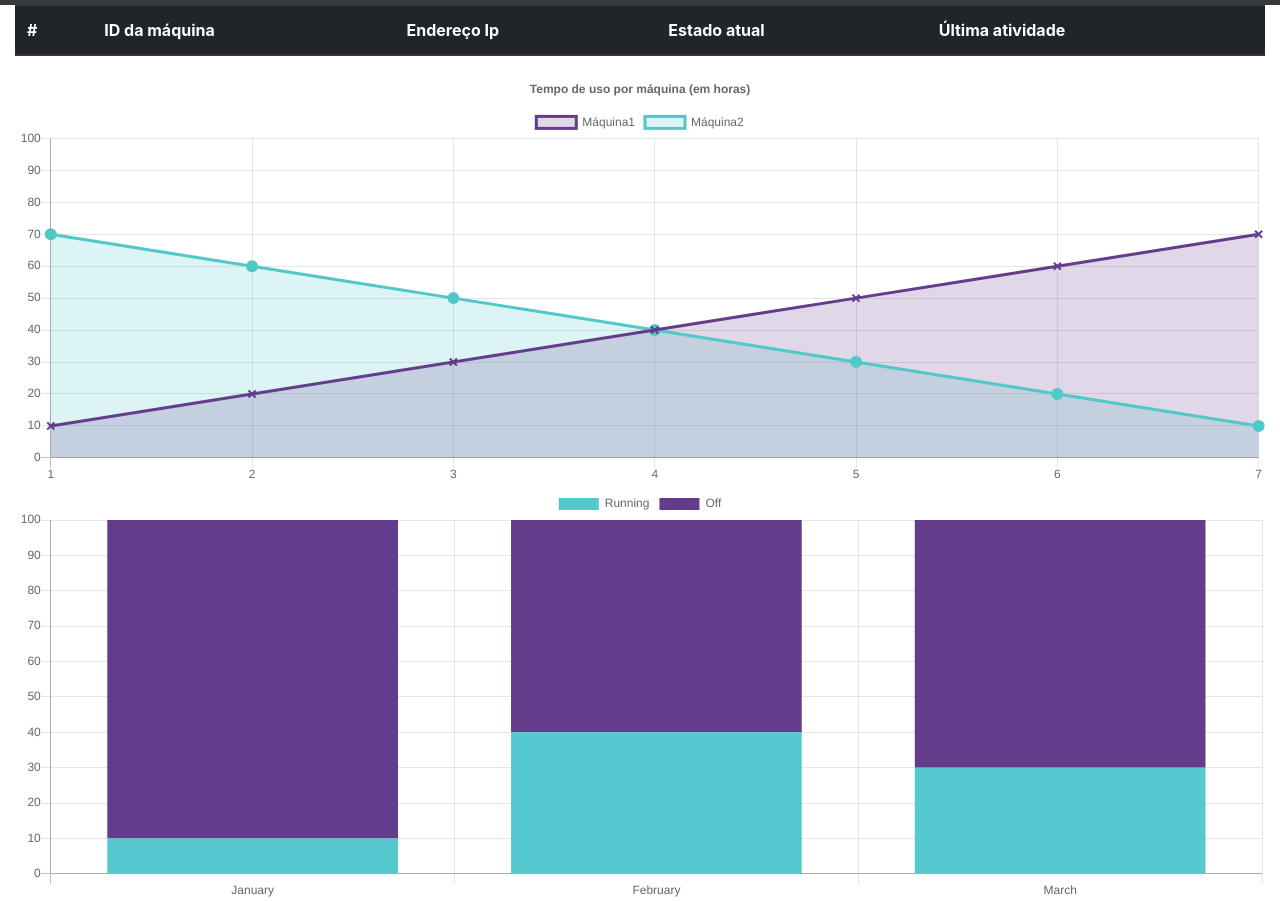
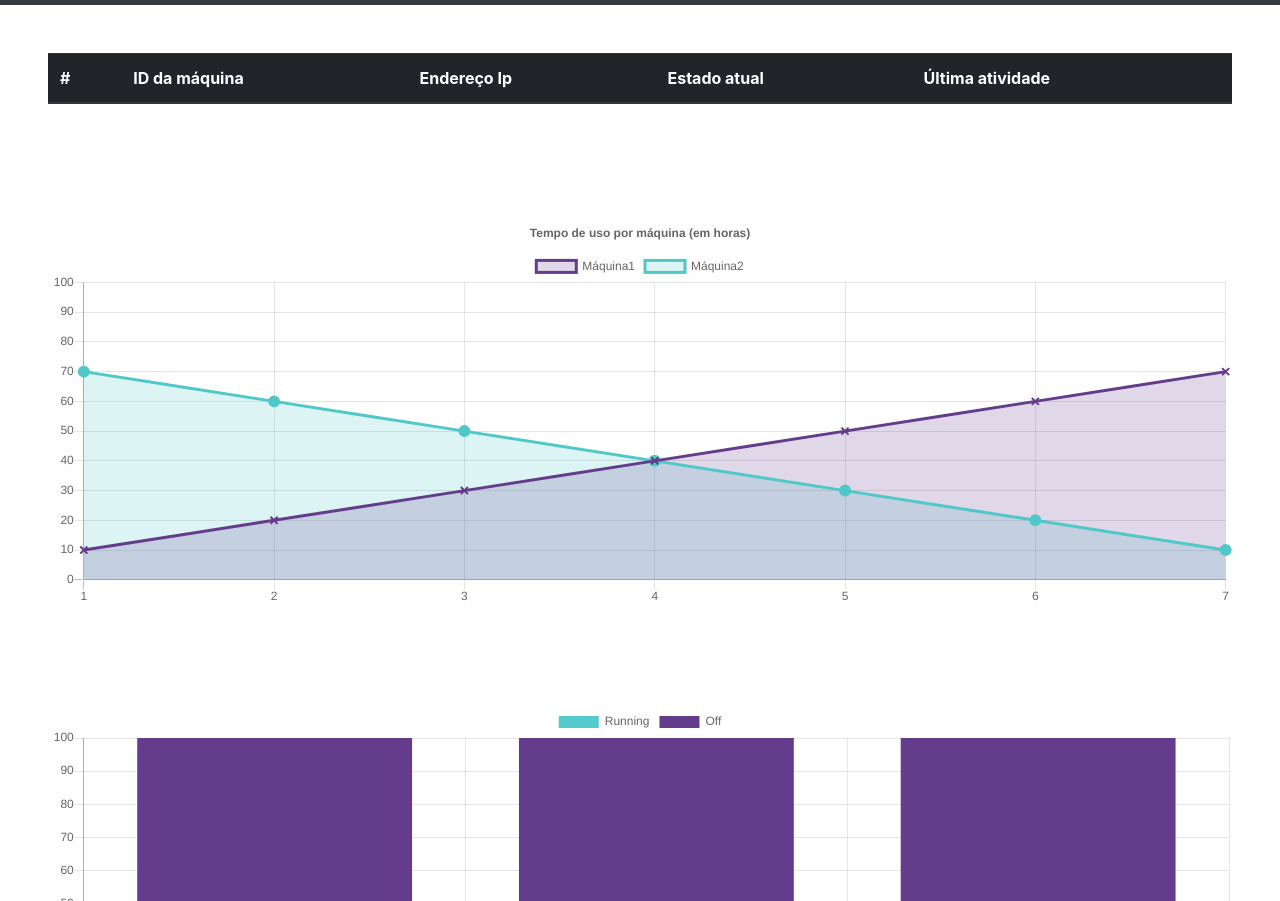
Before and after one commit to ericbls/tech_track, a plain HTML site: page frontend/stats.html in a window 1280 px wide. Shown: the part 51-952 px from the top of the page. Drawn offline with nearby package versions, Linux system fonts and the light colour scheme; no server answers.

Commit message:
consertando bugs

```diff
--- a/frontend/stats.html
+++ b/frontend/stats.html
@@ -21,7 +21,7 @@
 			</div>
 		</nav>
 
-		<div class="container-fluid">
+		<div class="container-fluid p-md-5">
 			<div class="table-responsive table-hover">
 		  		<table id="listTable" class="table table-striped table-dark">
 		    		<thead>
@@ -40,11 +40,11 @@
 			</div>
 		</div>
 
-		<div class="container-fluid">
+		<div class="container-fluid p-md-5">
 			<canvas id="lineChart" height="200" width="600"></canvas>
 		</div>
 
-		<div class="container-fluid">
+		<div class="container-fluid p-md-5">
 			<canvas id="barChart" height="200" width=600></canvas>
 		</div>
 
```
